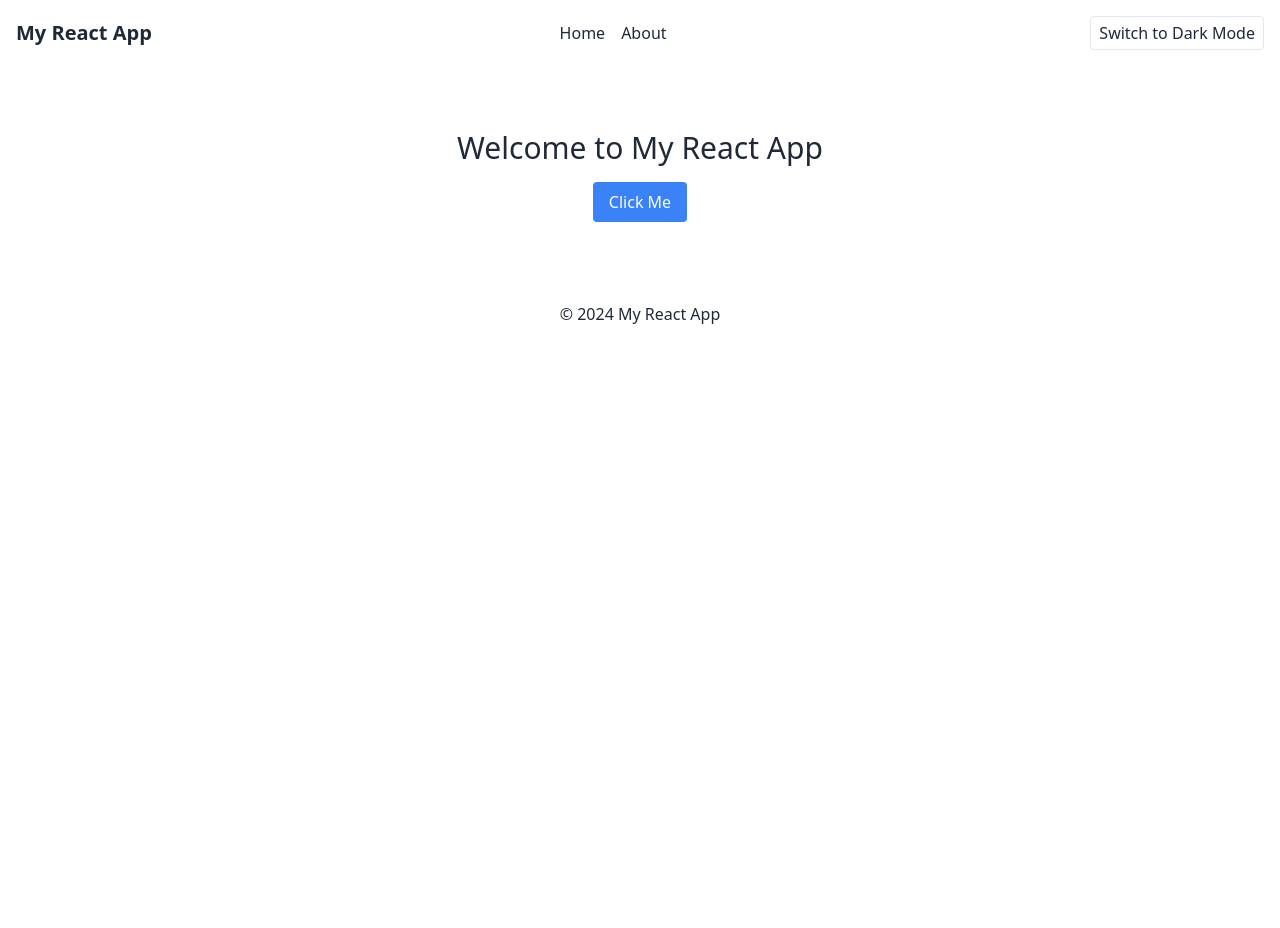
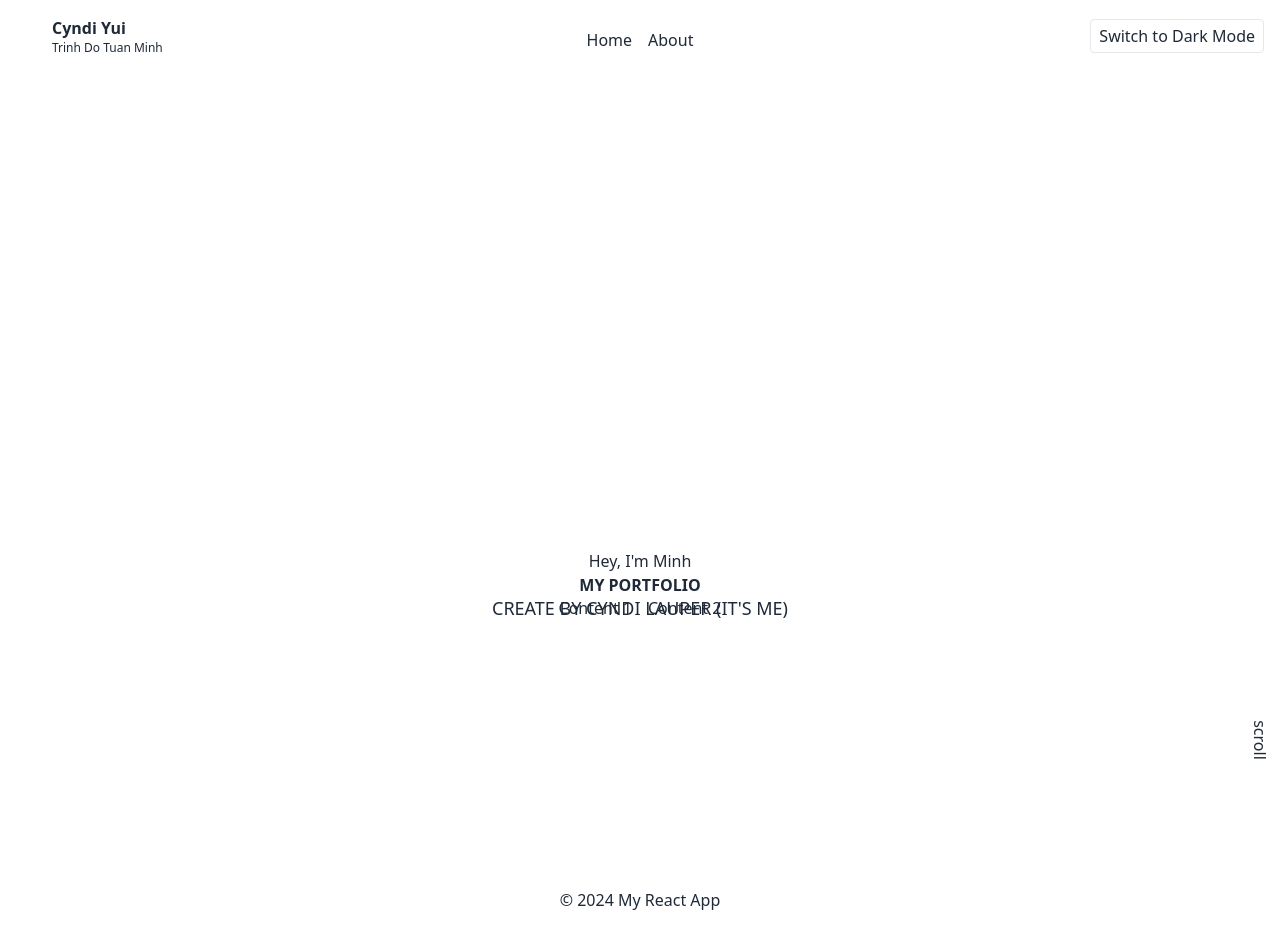
Before and after one commit to Cyndii-Lauper/my-portfolio, a React (Vite) app: page / in a window 1280 px wide. Before the commit the page ends 800 px from the top, so only its background shows below. Built offline with nearby package versions, Linux system fonts and the light colour scheme.

Commit message:
feat: update UI

```diff
--- a/src/App.tsx
+++ b/src/App.tsx
@@ -1,15 +1,13 @@
 import React from 'react';
 import { BrowserRouter as Router, Routes, Route } from 'react-router-dom';
-import Header from './components/layout/Header/Header';
-import Footer from './components/layout/Footer/Footer';
-import Home from './pages/Home/Home';
-import About from './pages/About/About';
+import { Header, Footer } from '@/components';
+import { Home, About } from '@/pages';
 
 const App: React.FC = () => {
   return (
     <Router>
       <Header />
-      <main className="flex-grow">
+      <main>
         <Routes>
           <Route path="/" element={<Home />} />
           <Route path="/about" element={<About />} />
--- /dev/null
+++ b/src/components/core/index.ts
@@ -0,0 +1 @@
+export * from './Button/Button';
--- /dev/null
+++ b/src/components/index.ts
@@ -0,0 +1,2 @@
+export * from './layout';
+export * from './core';
--- a/src/components/layout/Footer/Footer.tsx
+++ b/src/components/layout/Footer/Footer.tsx
@@ -1,11 +1,9 @@
 import React from 'react';
 
-const Footer: React.FC = () => {
+export const Footer: React.FC = () => {
   return (
     <footer className="p-4 text-center bg-[var(--color-background)]">
       <p>&copy; {new Date().getFullYear()} My React App</p>
     </footer>
   );
 };
-
-export default Footer;
--- a/src/components/layout/Header/Header.tsx
+++ b/src/components/layout/Header/Header.tsx
@@ -2,7 +2,7 @@ import React, { useContext } from 'react';
 import { Link } from 'react-router-dom';
 import { ThemeContext } from '@/contexts/ThemeContext';
 
-const Header: React.FC = () => {
+export const Header: React.FC = () => {
   const themeContext = useContext(ThemeContext);
 
   if (!themeContext) return null;
@@ -11,20 +11,23 @@ const Header: React.FC = () => {
 
   return (
     <header className="flex items-center justify-between p-4 bg-[var(--color-background)]">
-      <h1 className="text-xl font-bold">
-        <Link to="/">My React App</Link>
-      </h1>
-      <nav>
+      <div className="flex flex-col ml-[36px]">
+        <h1 className="text-base font-semibold">
+          <Link to="/">Cyndi Yui</Link>
+        </h1>
+        <div className="font-extralight text-xs">Trinh Do Tuan Minh</div>
+      </div>
+
+      <nav className="z-[99] fixed top-5 left-[50%] -translate-x-[50%] bg-opacity-80 backdrop-blur-smtext-lg px-6 py-2 rounded-full flex justify-center items-center cursor-pointer">
         <Link to="/" className="mr-4">
           Home
         </Link>
         <Link to="/about">About</Link>
       </nav>
+
       <button onClick={toggleTheme} className="ml-4 px-2 py-1 border rounded">
         Switch to {theme === 'light' ? 'Dark' : 'Light'} Mode
       </button>
     </header>
   );
 };
-
-export default Header;
--- /dev/null
+++ b/src/components/layout/Hero/Hero.tsx
@@ -0,0 +1,29 @@
+import React from 'react';
+
+export const Hero: React.FC = () => {
+  return (
+    <section>
+      <div className="flex w-full flex-col items-center">
+        <div className="translate-y-96 overflow-visible">
+          <h1 className="text-base">Hey, I&apos;m Minh</h1>
+        </div>
+
+        <div className="translate-y-96 overflow-visible">
+          <h1 className="text-center font-bold uppercase 2xl:text-[9vw]">
+            My Portfolio
+          </h1>
+        </div>
+
+        <div className="translate-y-96 overflow-visible">
+          <h1 className="text-lg font-[400] leading-tight uppercase">
+            create by cyndi lauper (it's me)
+          </h1>
+        </div>
+      </div>
+
+      <div className="absolute bottom-12 right-0 flex flex-col items-center justify-center space-y-8">
+        <span className="rotate-90">scroll</span>
+      </div>
+    </section>
+  );
+};
--- /dev/null
+++ b/src/components/layout/index.ts
@@ -0,0 +1,3 @@
+export * from './Hero/Hero';
+export * from './Footer/Footer';
+export * from './Header/Header';
--- a/src/pages/About/About.tsx
+++ b/src/pages/About/About.tsx
@@ -1,6 +1,6 @@
 import React from 'react';
 
-const About: React.FC = () => {
+export const About: React.FC = () => {
   return (
     <div className="p-8">
       <h2 className="text-2xl mb-4">About Us</h2>
@@ -11,5 +11,3 @@ const About: React.FC = () => {
     </div>
   );
 };
-
-export default About;
--- a/src/pages/Home/Home.tsx
+++ b/src/pages/Home/Home.tsx
@@ -1,13 +1,18 @@
+import { Hero } from '@/components';
 import React from 'react';
-import Button from '@/components/core/Button/Button';
 
-const Home: React.FC = () => {
+export const Home: React.FC = () => {
   return (
-    <div className="flex flex-col items-center justify-center py-16">
-      <h2 className="text-3xl mb-4">Welcome to My React App</h2>
-      <Button onClick={() => alert('Button Clicked!')}>Click Me</Button>
+    <div className="grid h-screen w-full grid-rows-1 place-items-center md:grid-rows-3 gap-4 xs:grid-rows-1">
+      <div className="md:row-span-1">
+        <Hero />
+      </div>
+      <div className="md:row-span-2">
+        <div className="flex flex-col md:flex-row gap-4 row-span-1">
+          <div className="">Content 1</div>
+          <div className="">Content 2</div>
+        </div>
+      </div>
     </div>
   );
 };
-
-export default Home;
--- /dev/null
+++ b/src/pages/index.ts
@@ -0,0 +1,2 @@
+export * from './Home/Home';
+export * from './About/About';
```
